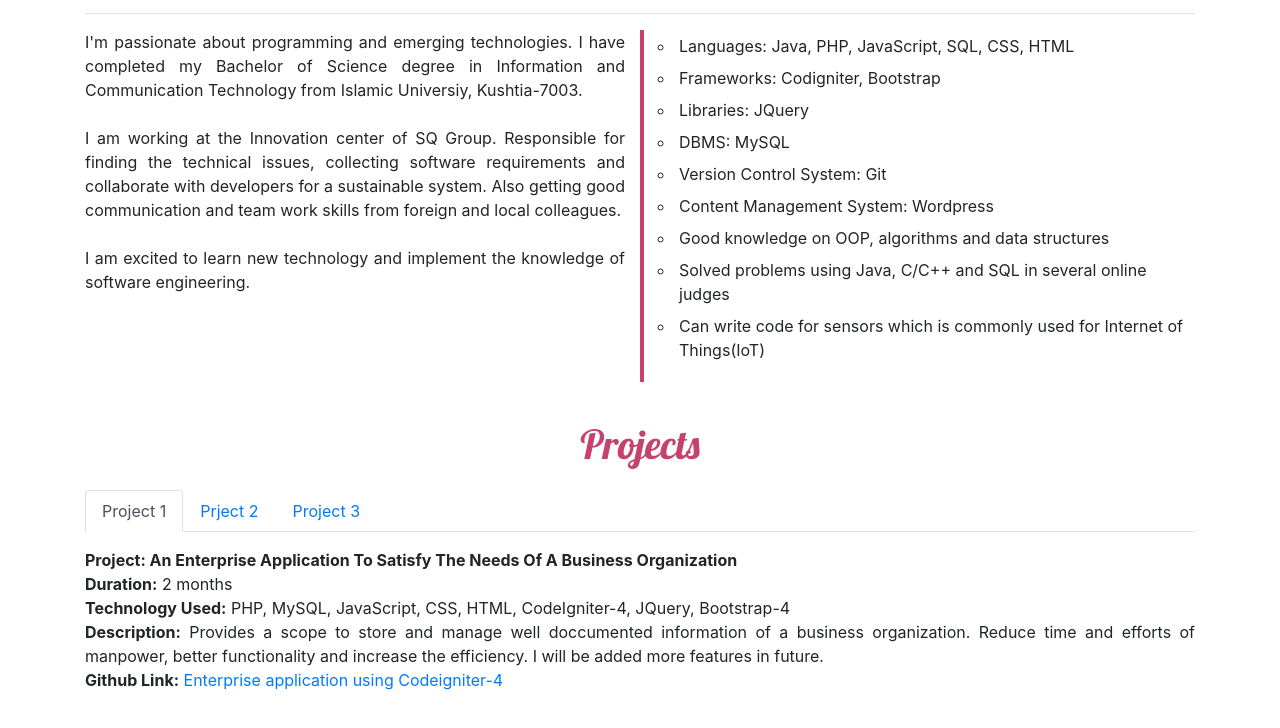
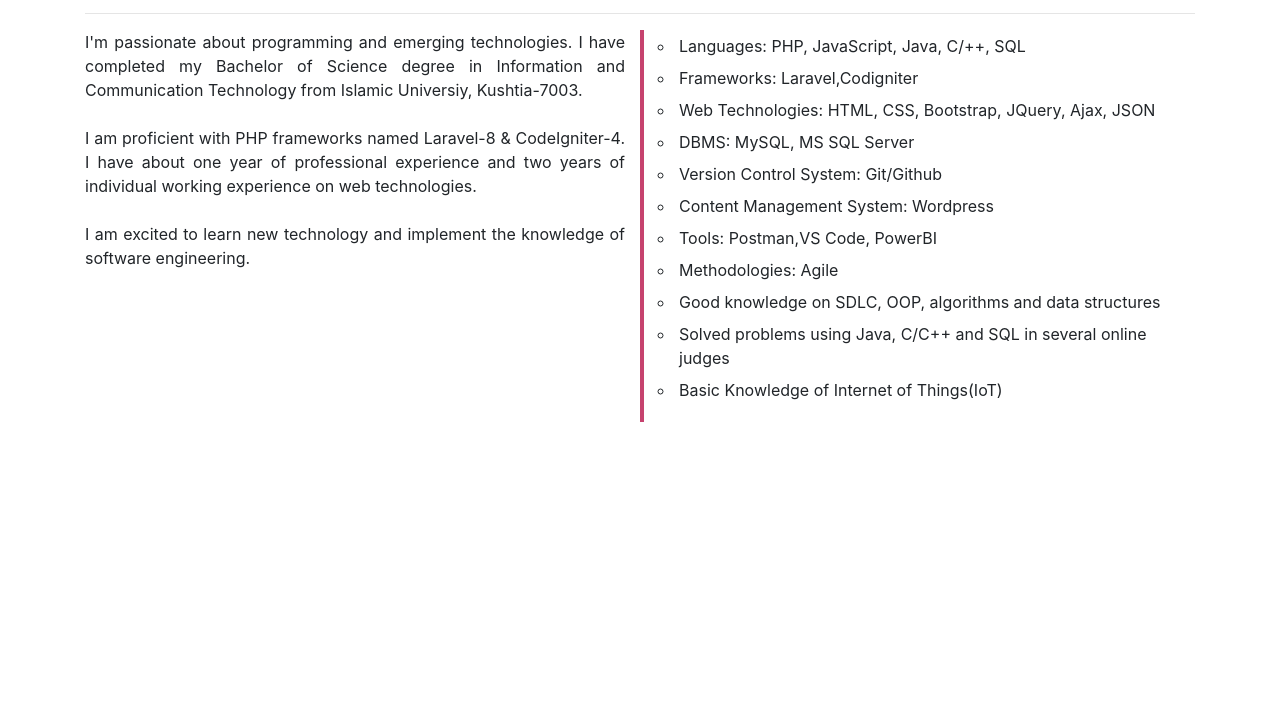
Before and after one commit to monayemislam/monayem.github.io, a plain HTML site: page index.html in a window 1280 px wide. Shown: the part 668-1396 px from the top of the page. After the commit the page ends 1106 px from the top, so only its background shows below. Drawn offline with nearby package versions, Linux system fonts and the light colour scheme.

Commit message:
Add files via upload
CV Updated

```diff
--- a/index.html
+++ b/index.html
@@ -1,83 +1,93 @@
 <!doctype html>
 <html lang="en">
+
 <head>
 
     <meta charset="utf-8">
     <meta name="viewport" content="width=device-width, initial-scale=1, shrink-to-fit=no">
 
     <link rel="stylesheet" href="https://cdn.jsdelivr.net/npm/bootstrap@4.5.3/dist/css/bootstrap.min.css">
-    <link rel="stylesheet" href="https://cdnjs.cloudflare.com/ajax/libs/font-awesome/5.15.1/css/all.min.css"/>
-    <link rel="stylesheet" href="https://cdnjs.cloudflare.com/ajax/libs/animate.css/4.1.1/animate.min.css"/>
+    <link rel="stylesheet" href="https://cdnjs.cloudflare.com/ajax/libs/font-awesome/5.15.1/css/all.min.css" />
+    <link rel="stylesheet" href="https://cdnjs.cloudflare.com/ajax/libs/animate.css/4.1.1/animate.min.css" />
 
 
     <style type="text/css">
-
         @import url('https://fonts.googleapis.com/css2?family=Bungee&family=Carter+One&display=swap');
         @import url('https://fonts.googleapis.com/css2?family=Lobster&display=swap');
-        *{
+        * {
             margin: 0;
             padding: 0;
         }
 
-        .name{
+        .name {
             font-family: 'Bungee', cursive;
         }
 
         .fa-facebook-square {
             color: #3b5998;
         }
+
         .fa-twitter-square {
             color: #00aced;
         }
+
         .fa-linkedin-square {
             color: #007bb6;
         }
-        .fa-stack-overflow{
-          color:#ef8236;
+
+        .fa-stack-overflow {
+            color: #ef8236;
         }
-        .background_1{
+
+        .background_1 {
             background-color: #18bc9c;
         }
-        .tamal_img{
+
+        .tamal_img {
             border: 5px solid white;
-            background: #18bc9;
         }
-        .articleTitle{
+
+        .articleTitle {
             font-family: 'Lobster', cursive;
             font-size: 40px;
             color: #C6426E;
         }
-        .leftBorder{
-            border-left:4px solid #C6426E;
+
+        .leftBorder {
+            border-left: 4px solid #C6426E;
         }
-      .bg_crimson_tide{
+
+        .bg_crimson_tide {
             background: #642B73;
             background: -webkit-linear-gradient(to right, #C6426E, #642B73);
             background: linear-gradient(to right, #C6426E, #642B73);
-
         }
-
     </style>
 
 
     <title>Monayem Islam || Programmer</title>
 </head>
+
 <body>
 
     <!--image and name start -->
     <div class="container-fluid h-100 bg_crimson_tide py-5">
         <div class="row h-100 justify-content-center d-flex flex-column align-items-center">
             <div><img src="monayem.jpg" class="img-fluid rounded-circle tamal_img animate__animated animate__zoomIn" height="200px" width="200px"></div>
-        <div><h2 class="name pt-3 text-white animate__animated animate__slideInLeft">Monayem Islam</h2></div>
-        <div class="lead text-white animate__animated animate__slideInRight"><h4>Programmer</h4></div>
+            <div>
+                <h2 class="name pt-3 text-white animate__animated animate__slideInLeft">Monayem Islam</h2>
+            </div>
+            <div class="lead text-white animate__animated animate__slideInRight">
+                <h4>Programmer</h4>
+            </div>
             <div class="py-5">
                 <a href="https://www.linkedin.com/in/monayemislam" target="_blank" class="btn btn-primary p-1 text-white">Hire Me</a>
-          <a href="Monayem_Islam.pdf" target="_blank" class="btn btn-success p-1">Download Resume</a>
+                <a href="Monayem_Islam.pdf" target="_blank" class="btn btn-success p-1">Download CV</a>
             </div>
             <div class="rounded bg-white row">
                 <a href="https://www.linkedin.com/in/monayemislam" target="_blank"><i class="fab fa-linkedin fa-3x p-2"></i></a>
                 <a href="https://stackoverflow.com/users/11581254/monayem-islam" target="_blank"><i class="fab fa-stack-overflow fa-3x p-2"></i></a>
-          <a href="https://stackoverflow.com/users/11581254/monayem-islam" target="_blank"><i class="fab fa-github fa-3x p-2"></i></a>
+                <a href="https://github.com/monayemislam" target="_blank"><i class="fab fa-github fa-3x p-2"></i></a>
                 <a href="https://monayemislam.medium.com" target="_blank"><i class="fab fa-medium fa-3x p-2"></i></a>
                 <a href="https://www.facebook.com/monayem.islam.7" target="_blank"><i class="fab fa-facebook-square fa-3x p-2"></i></a>
                 <a href="https://twitter.com/monayemislam" target="_blank"><i class="fab fa-twitter-square fa-3x p-2"></i></a>
@@ -93,78 +103,35 @@
         <div class="row">
             <div class="col-sm-6">
                 <p class="text-justify">
-          I'm passionate about programming and emerging technologies. I have completed my Bachelor of Science degree in Information and Communication Technology from Islamic Universiy, Kushtia-7003.<br><br>
-          I am working at the Innovation center of SQ Group. Responsible for finding the technical issues, collecting software requirements and collaborate with developers for a sustainable system. Also getting good communication and team work skills from foreign and local colleagues.<br><br>
-          I am excited to learn new technology and implement the knowledge of software engineering.
+                    I'm passionate about programming and emerging technologies. I have completed my Bachelor of Science degree in Information and Communication Technology from Islamic Universiy, Kushtia-7003.<br><br> I am proficient with PHP frameworks
+                    named Laravel-8 & CodeIgniter-4. I have about one year of professional experience and two years of individual working experience on web technologies.<br><br> I am excited to learn new technology and implement the knowledge of software
+                    engineering.
                 </p>
             </div>
             <div class="col-sm-6 leftBorder">
 
                 <ol style="list-style-type: circle;" class="pl-3">
-            <li class="p-1">Languages: Java, PHP, JavaScript, SQL, CSS, HTML</li>
-            <li class="p-1">Frameworks: Codigniter, Bootstrap</li>
-            <li class="p-1">Libraries: JQuery</li>
-            <li class="p-1">DBMS: MySQL</li>
-            <li class="p-1">Version Control System: Git</li>
+                    <li class="p-1">Languages: PHP, JavaScript, Java, C/++, SQL</li>
+                    <li class="p-1">Frameworks: Laravel,Codigniter</li>
+                    <li class="p-1">Web Technologies: HTML, CSS, Bootstrap, JQuery, Ajax, JSON</li>
+                    <li class="p-1">DBMS: MySQL, MS SQL Server</li>
+                    <li class="p-1">Version Control System: Git/Github</li>
                     <li class="p-1">Content Management System: Wordpress</li>
-            <li class="p-1">Good knowledge on OOP, algorithms and data structures</li>
+                    <li class="p-1">Tools: Postman,VS Code, PowerBI</li>
+                    <li class="p-1">Methodologies: Agile</li>
+                    <li class="p-1">Good knowledge on SDLC, OOP, algorithms and data structures</li>
                     <li class="p-1">Solved problems using Java, C/C++ and SQL in several online judges </li>
-            <li class="p-1">Can write code for sensors which is commonly used for Internet of Things(IoT)</li>
+                    <li class="p-1">Basic Knowledge of Internet of Things(IoT)</li>
                 </ol>
             </div>
         </div>
     </div>
     <!--End of About Me-->
-<!--projects start-->
-<div class="container d-flex justify-content-center pb-5">
-    <div>
-        <div class="articleTitle text-center py-3" id="projects">Projects</div>
-        <ul class="nav nav-tabs mb-3" id="pills-tab" role="tablist">
-          <li class="nav-item">
-            <a class="nav-link active" data-toggle="tab" href="#project1" role="tab" aria-controls="pills-home" aria-selected="true">Project 1</a>
-          </li>
-          <li class="nav-item">
-            <a class="nav-link" data-toggle="tab" href="#project2" role="tab" aria-selected="false">Prject 2</a>
-          </li>
-          <li class="nav-item">
-            <a class="nav-link" data-toggle="tab" href="#project3" role="tab" aria-selected="false">Project 3</a>
-          </li>
-        </ul>
-        <div class="tab-content" id="pills-tabContent">
-          <div class="tab-pane fade show active text-justify" id="project1" role="tabpanel">
-                <div class="font-weight-bold">Project: An Enterprise Application To Satisfy The Needs Of A Business Organization</div>
-                <ol style="list-style-type: none;">
-                  <li><b>Duration:</b> 2 months</li>
-                  <li><b>Technology Used:</b>  PHP, MySQL, JavaScript, CSS, HTML, CodeIgniter-4, JQuery, Bootstrap-4</li>
-                  <li><b>Description:</b> Provides a scope to store and manage well doccumented information of a business organization. Reduce time and efforts of manpower, better functionality and increase the efficiency. I will be added more features in future.</li>
-                  <li><b>Github Link:</b> <a href="https://github.com/monayemislam/Enterprise-Application-Using-Codeigniter-4.git">Enterprise application using Codeigniter-4</a></li>
-                </ol>
-          </div>
-          <div class="tab-pane fade" id="project2" role="tabpanel">
-               <div class="font-weight-bold">Project: Home Automation System Using Internet of Things (Group Project)</div>
-                <ol style="list-style-type: none;">
-                  <li>Duration: 3 months</li>
-                  <li><b>Hardware:</b> Rasberry Pi, Arduino, Finger print Reader, Camera, LED, Ultrasonic Sensor, Motion Sensor, moisture sensor, smoke detection sensor, rain detection sensor, submersible pump, servo motor, Fan, Light, Relay, resistors and Connecting wires</li>
-                  <li><b>Software:</b> Arduino IDE, C/C++, Python, MySQL, Bootstrap-4, HTML, CSS.</li>
-                  <li><b>Description:</b>  Goal of this project is to control home appliances via internet. Allows specific actions to be automatically activated whenever certain situations arise.</li>
-                </ol>
-          </div>
-          <div class="tab-pane fade" id="project3" role="tabpanel">
-              <div class="font-weight-bold">Service Based Business Website-Inforaytech</div>
-                <ol style="list-style-type: none;">
-                  <li><b>Duration:</b>10 Days(Under maintenance)</li>
-                  <li><b>Technology Used:</b> Content Management System- Wordpress</li>
-                  <li><b>Description:</b>Purpose of this website is to convince website visitors that they should become customers of the service company.To give the better user expeience providing services details, contact etc.</li>
-                  <li><b>Website Link: </b><a href="https://inforaytech.com/">Inforaytech</a></li>
-                </ol>
-          </div>
-        </div>
-    </div>
-</div>
-<!--projects end-->
+
 
     <script src="https://code.jquery.com/jquery-3.5.1.slim.min.js"></script>
     <script src="https://cdn.jsdelivr.net/npm/bootstrap@4.5.3/dist/js/bootstrap.bundle.min.js"></script>
 
 </body>
+
 </html>
```
Also changed, not shown: 1 other file. Lines whose indentation alone changed are shown as unchanged.
